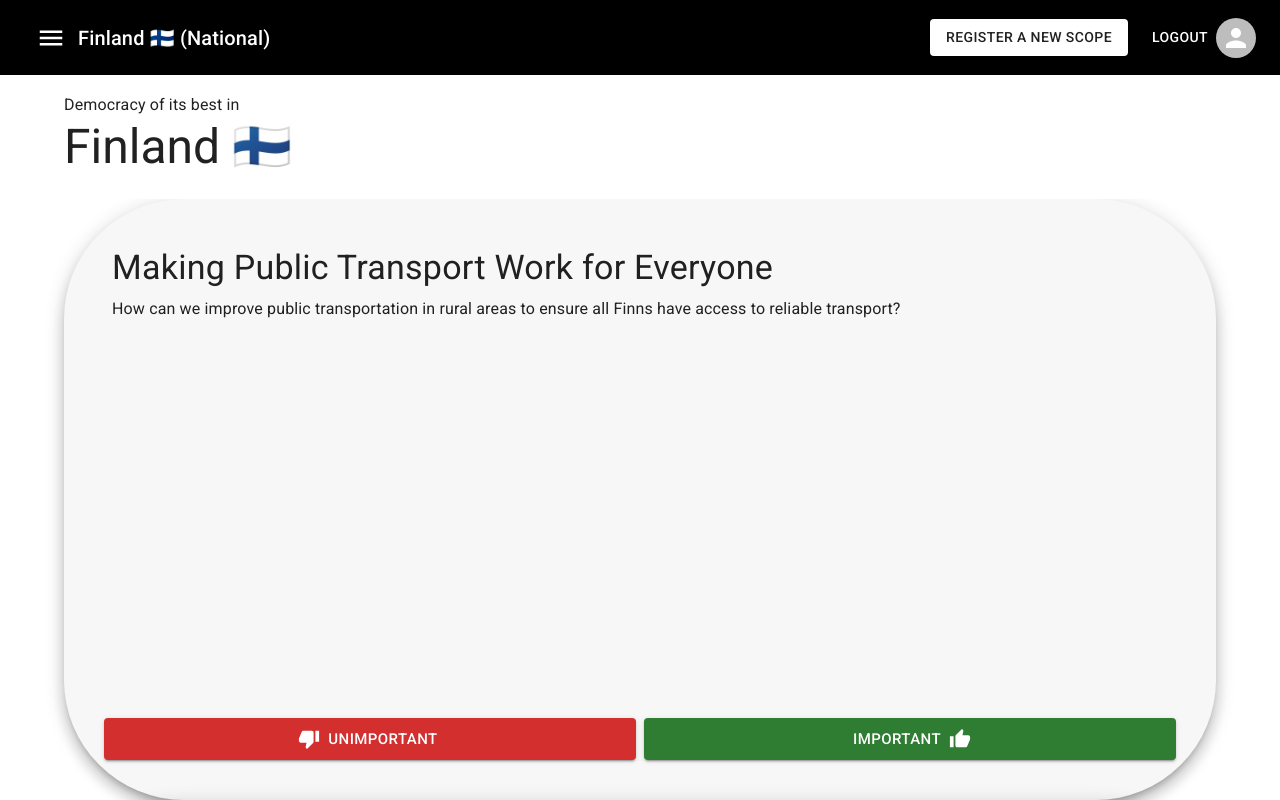
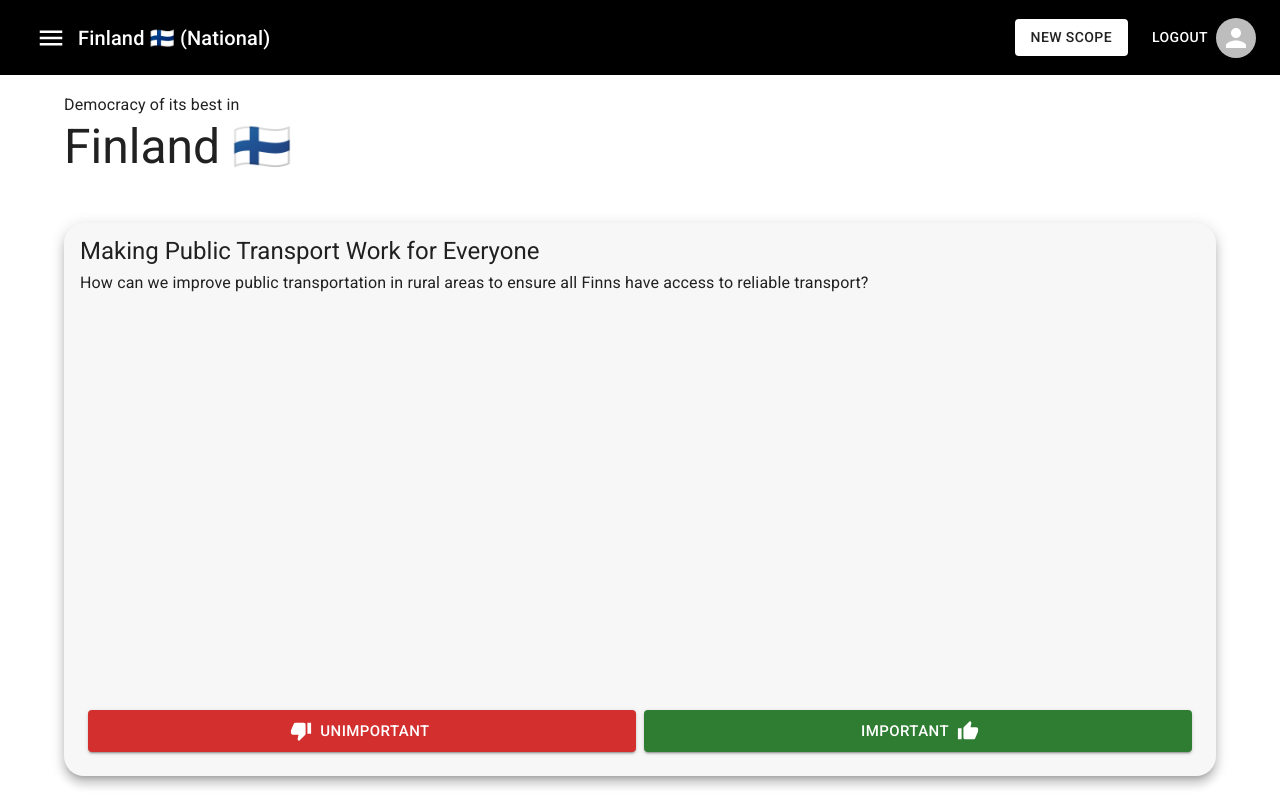
Before and after one commit to danihorvath/sisusays, a React (Vite) app: page /finland in a window 1280 px wide. Built offline with nearby package versions, Linux system fonts and the light colour scheme; sample sign-in values are in the browser's storage; a web font is replaced by a local one; what material-ui-confirm would draw is missing.

Commit message:
radius fix

```diff
--- a/src/components/FeedItem.tsx
+++ b/src/components/FeedItem.tsx
@@ -22,22 +22,17 @@ export const FeedItem = ({ data }: FeedItemProps) => {
   const params = useParams();
 
   return (
-    <Container sx={{ height: "100%" }}>
-
+    <Container sx={{ height: "100%", py: 3 }}>
       <Card
-        elevation={10}
+        elevation={8}
         sx={{
           height: "100%",
           display: "flex",
           flexDirection: "column",
-          p: 4,
-          marginBottom: 10,
-          borderRadius: 30,
+
+          borderRadius: 5,
         }}
       >
-        {/* Unimportant Button */}
-
-        {/* Child content in the center */}
         <CardContent
           sx={{
             flexGrow: 1,
@@ -46,13 +41,13 @@ export const FeedItem = ({ data }: FeedItemProps) => {
             gap: 1,
           }}
         >
-          <Typography variant="h4">{data.title}</Typography>
+          <Typography variant="h5" lineHeight={1}>
+            {data.title}
+          </Typography>
           <Typography>{data.description}</Typography>
         </CardContent>
 
-        {/* Important Button */}
-
-        <CardActions>
+        <CardActions sx={{ p: 3 }}>
           <Button
             variant="contained"
             color="error"
@@ -76,6 +71,6 @@ export const FeedItem = ({ data }: FeedItemProps) => {
           </Button>
         </CardActions>
       </Card>
-    </Container >
+    </Container>
   );
 };
--- a/src/components/NewScope.tsx
+++ b/src/components/NewScope.tsx
@@ -22,7 +22,7 @@ export const NewScope = () => {
   return (
     <>
       <Button color="secondary" variant="contained" onClick={handleClickOpen}>
-        Register a new scope
+        New scope
       </Button>
       <Dialog open={open} onClose={handleClose} fullWidth maxWidth="md">
         <DialogTitle>Register a new scope</DialogTitle>
--- a/src/pages/ScopePage.tsx
+++ b/src/pages/ScopePage.tsx
@@ -25,7 +25,7 @@ export const scopes = [
   },
   {
     name: "Tallberginkatu 1 C",
-    type: "Apartment building",
+    type: "Apartment",
     slug: "tallberginkatu-1-c",
   },
 ];
```
